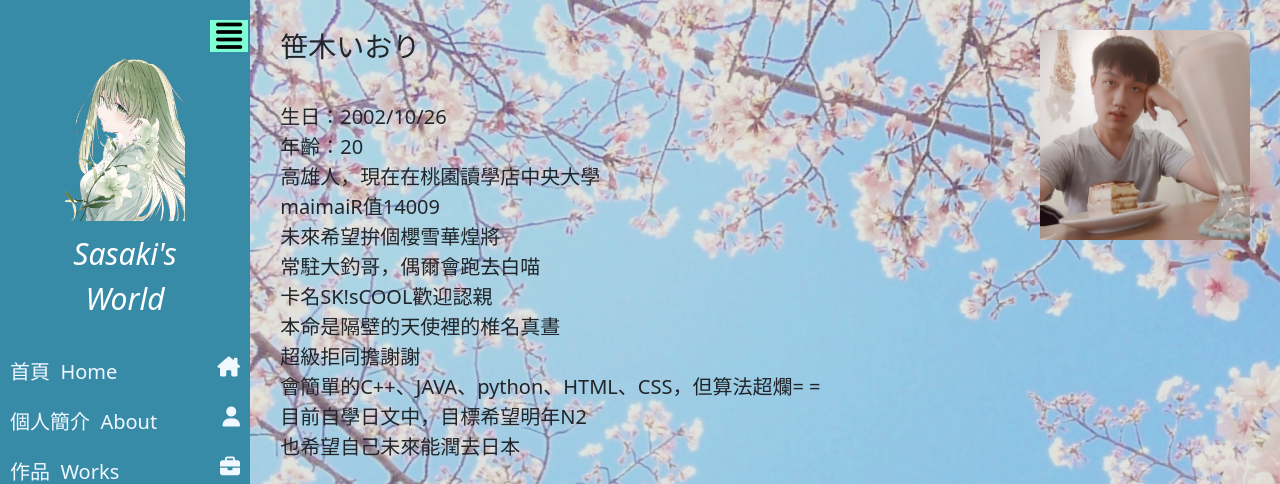
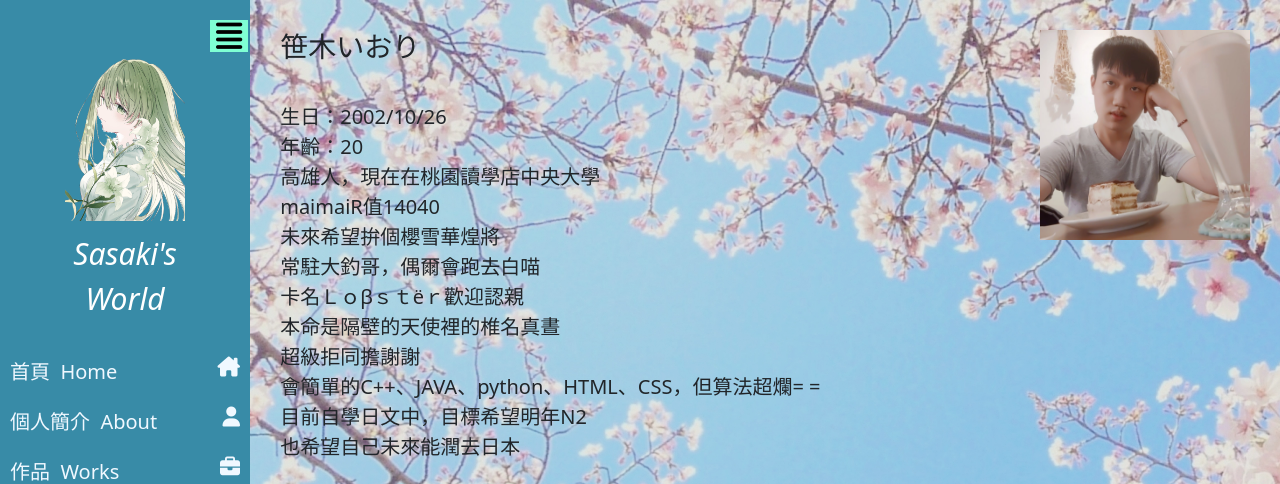
Before and after one commit to Sasaki1026/My-Website, a Flask app: page /about in a window 1280 px wide. Shown: the top 484 px of the page. Run offline with Flask 2, Linux system fonts and the light colour scheme.

Commit message:
1119 maimai update

```diff
--- a/templates/about.html
+++ b/templates/about.html
@@ -12,10 +12,10 @@ Sasaki's Profile
             生日：2002/10/26<br>
             年齡：20<br>
             高雄人，現在在桃園讀學店中央大學<br>
-            maimaiR值14009<br>
+            maimaiR值14040<br>
             未來希望拚個櫻雪華煌將<br>
             常駐大釣哥，偶爾會跑去白喵<br>
-            卡名SK!sCOOL歡迎認親<br>
+            卡名Ｌｏβｓｔёｒ歡迎認親<br>
             本命是隔壁的天使裡的椎名真晝<br>
             超級拒同擔謝謝<br>
             會簡單的C++、JAVA、python、HTML、CSS，但算法超爛= =<br>
```
